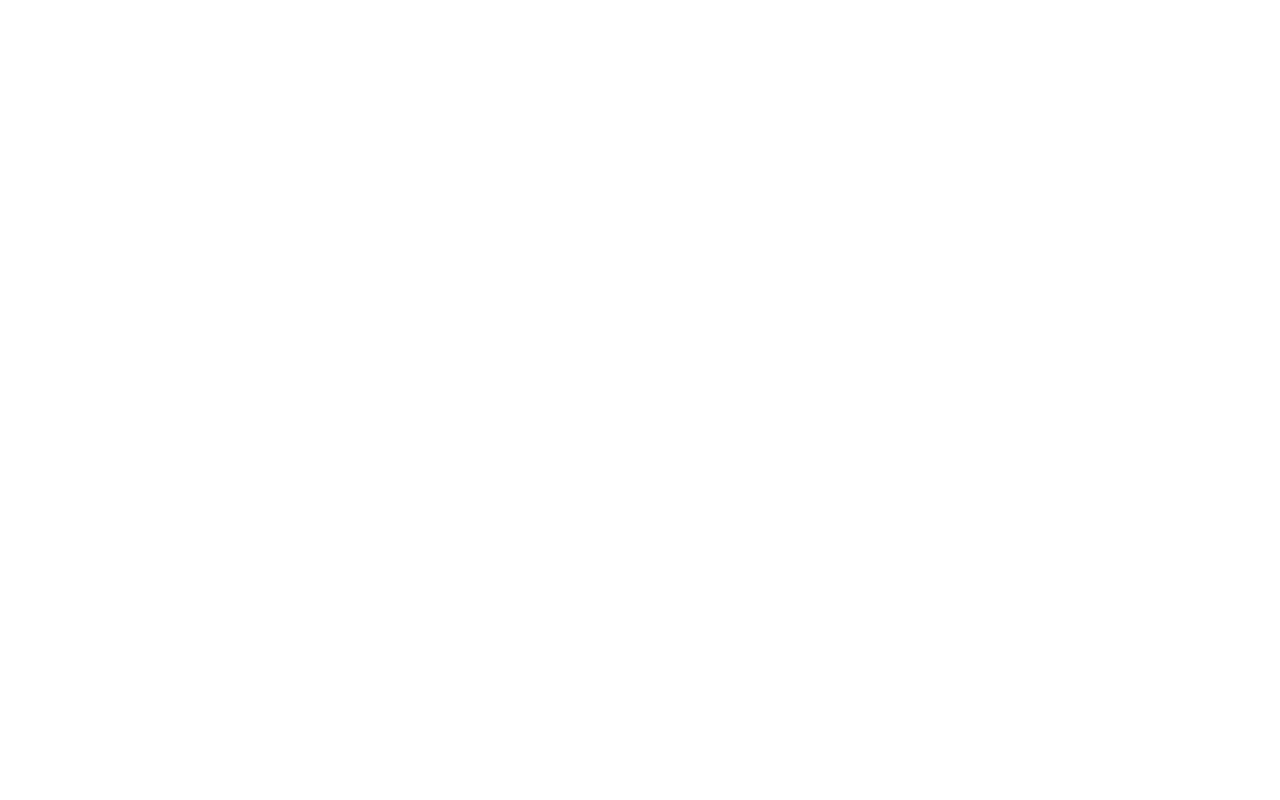
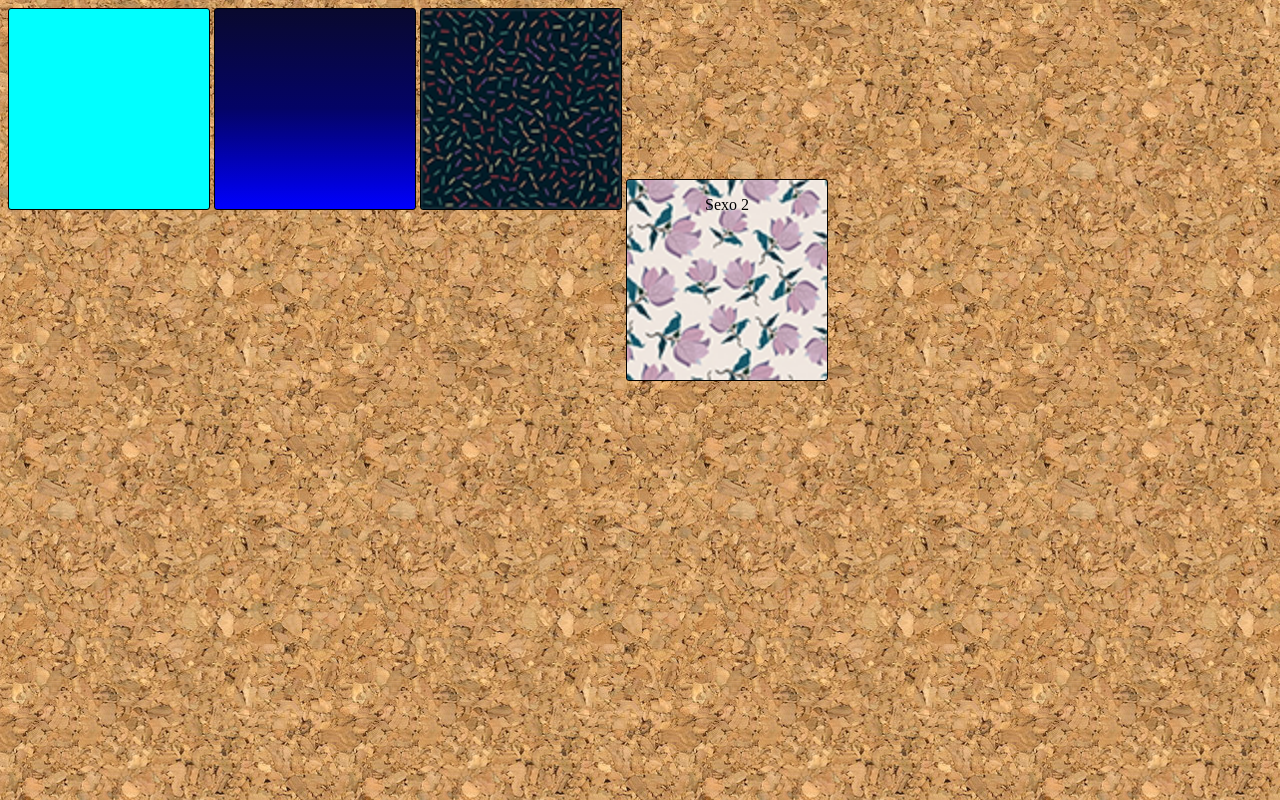
Before and after one commit to CarneiroY/HTML-e-CSS, a plain HTML site: page Exercicios/ex022/index.html in a window 1280 px wide. Drawn offline with Linux system fonts and the light colour scheme.

Commit message:
Adicionei umas coisas novas

```diff
--- a/Exercicios/ex022/index.html
+++ b/Exercicios/ex022/index.html
@@ -1,11 +1,17 @@
 <!DOCTYPE html>
-<html lang="en">
+<html lang="pt-br">
 <head>
     <meta charset="UTF-8">
     <meta name="viewport" content="width=device-width, initial-scale=1.0">
-    <title>Document</title>
+    <title>Test de imagens de fundo</title>
+    <link rel="stylesheet" href="style/main.css">
 </head>
 <body>
-
+    <div class="quadrado" id="q1"></div>
+    <div class="quadrado" id="q2"></div>
+    <div class="quadrado" id="q3"></div>
+    <div class="quadrado" id="q4">
+        <p>Sexo 2</p>
+    </div>
 </body>
 </html>
--- a/Exercicios/ex022/style/main.css
+++ b/Exercicios/ex022/style/main.css
@@ -0,0 +1,36 @@
+@charset "UTF-8";
+
+
+
+body {
+    background-image: url('../images/wallpaper001.jpg');
+    background-size: cver;
+}
+
+div.quadrado {
+    border: 1px solid black;
+    border-radius: 3px;
+    text-align: center;
+    display: inline-block;
+    width: 200px;
+    height: 200px;
+}
+
+div#q1 {
+    background-color: aqua;
+}
+
+div#q2 {
+    background-image: linear-gradient(to bottom, rgb(9, 9, 46), rgb(4, 4, 103),
+    blue);
+}
+
+div#q3 {
+    background-image: url("../images/pattern001.png");
+    background-size: cover; /*concerta a imagem dentro da caixa */
+}
+
+div#q4 {
+    background-image: url("../images/pattern003.png");
+    background-size: cover;
+}
```
